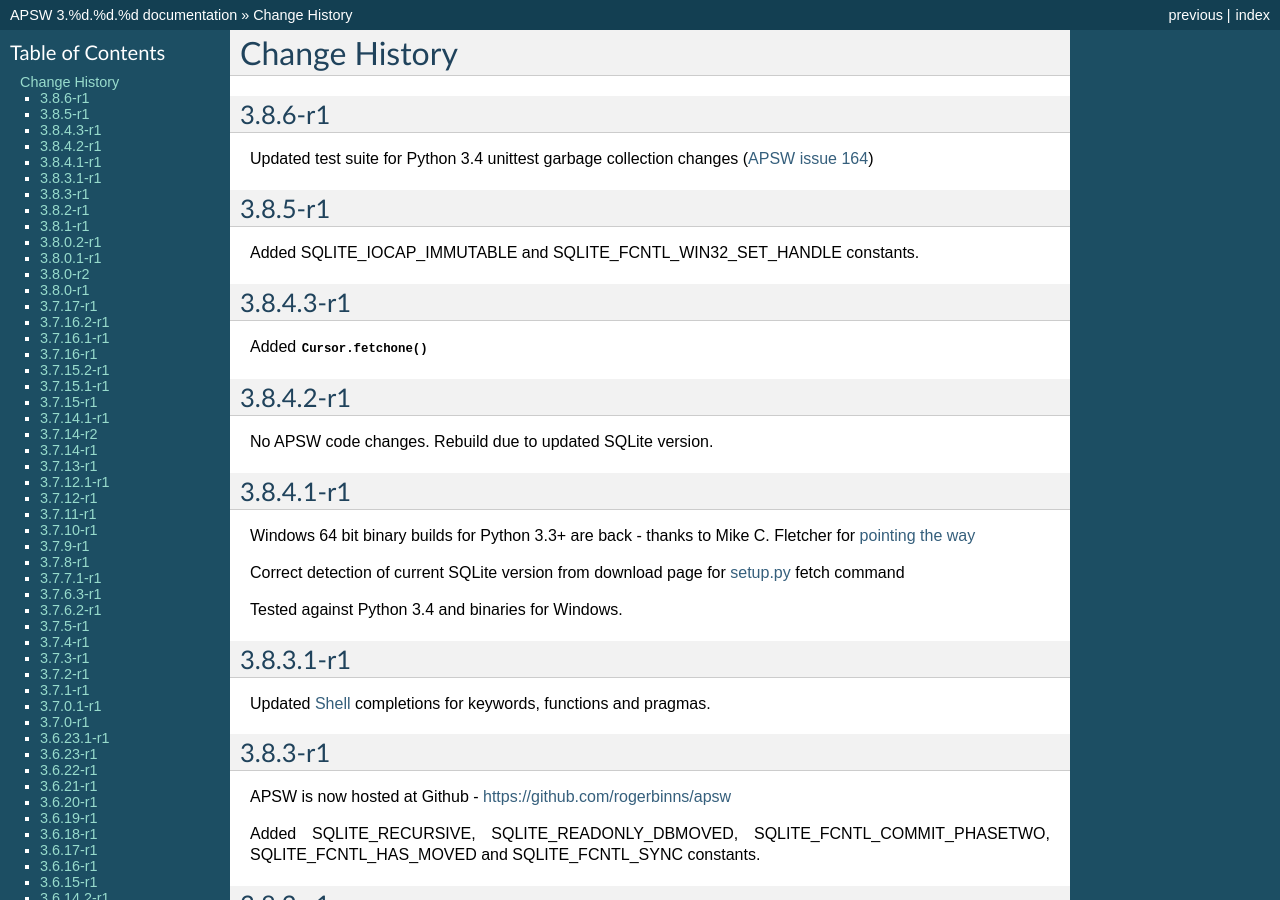
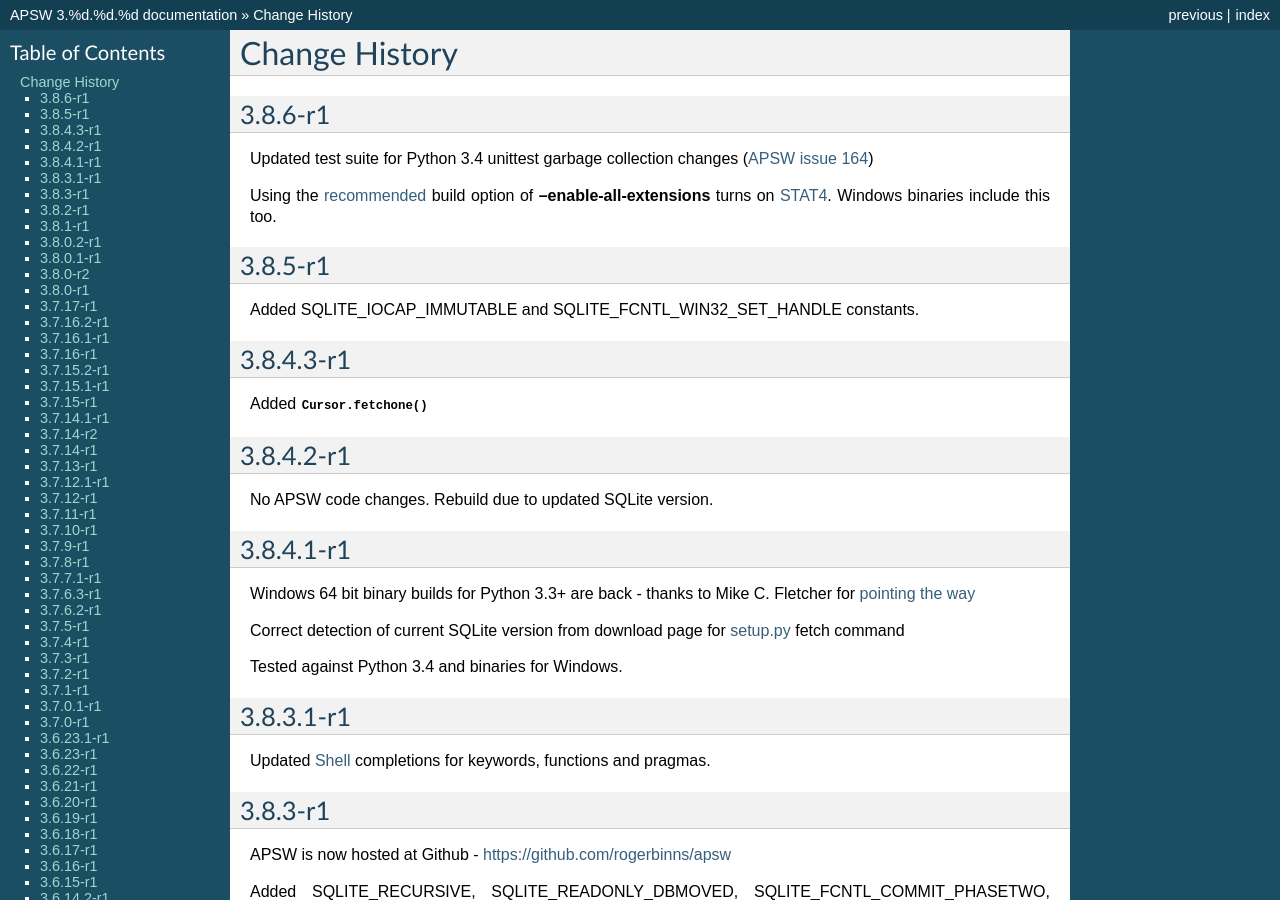
Before and after one commit to rogerbinns/apsw, a Sphinx documentation site: the page built from doc/changes.rst, in a window 1280 px wide and 900 px high. Built offline with Sphinx 7.4.7, drawn with Linux system fonts in a browser that asks for light colours; pages that are not in the unit, such as notebooks, are missing from menus; the version number is read from the project's files by our own code.

Commit message:
Enable stat4 most of the time

```diff
--- a/doc/build.rst
+++ b/doc/build.rst
@@ -169,7 +169,7 @@ need to give the flag once and giving a comma seperated list.  For example:
 +----------------------------------------+--------------------------------------------------------------------------------------+
 | build/build_ext flag                   | Result                                                                               |
 +========================================+======================================================================================+
-| | :option:`--enable-all-extensions`    | Enables the FTS3/4, RTree and ICU extensions (if *icu-config* is on your path).      |
+| | :option:`--enable-all-extensions`    | Enables the STAT4, FTS3/4, RTree, and ICU extensions if *icu-config* is on your path |
 +----------------------------------------+--------------------------------------------------------------------------------------+
 | | :option:`--enable=fts3`              | Enables the :ref:`full text search extension <ext-fts3>`.                            |
 | | :option:`--enable=fts4`              | This flag only helps when using the amalgamation. If not using the                   |
--- a/doc/changes.rst
+++ b/doc/changes.rst
@@ -7,6 +7,11 @@ Change History
 
 Updated test suite for Python 3.4 unittest garbage collection changes
 (:issue:`164`)
+
+Using the :ref:`recommended <recommended_build>` build option of
+**--enable-all-extensions** turns on `STAT4
+<https://sqlite.org/compile.html#enable_stat4>`__.  Windows binaries
+include this too.
 
 3.8.5-r1
 ========
--- a/setup.py
+++ b/setup.py
@@ -521,7 +521,7 @@ class apsw_build_ext(beparent):
         v=beparent.finalize_options(self)
 
         if self.enable_all_extensions:
-            exts=["fts4", "fts3", "fts3_parenthesis", "rtree"]
+            exts=["fts4", "fts3", "fts3_parenthesis", "rtree", "stat4"]
             if find_in_path("icu-config"):
                 exts.append("icu")
             if not self.enable:
@@ -603,7 +603,7 @@ class apsw_build_ext(beparent):
                 # hopefully future proof test
                 if "_" not in e.lower() and \
                        "memsys" not in e.lower() and \
-                       e.lower() not in ("fts4", "fts3", "rtree", "icu", "iotrace", "stat2"):
+                       e.lower() not in ("fts4", "fts3", "rtree", "icu", "iotrace", "stat2", "stat3", "stat4"):
                     write("Unknown enable "+e, sys.stderr)
                     raise ValueError("Bad enable "+e)
 
```
